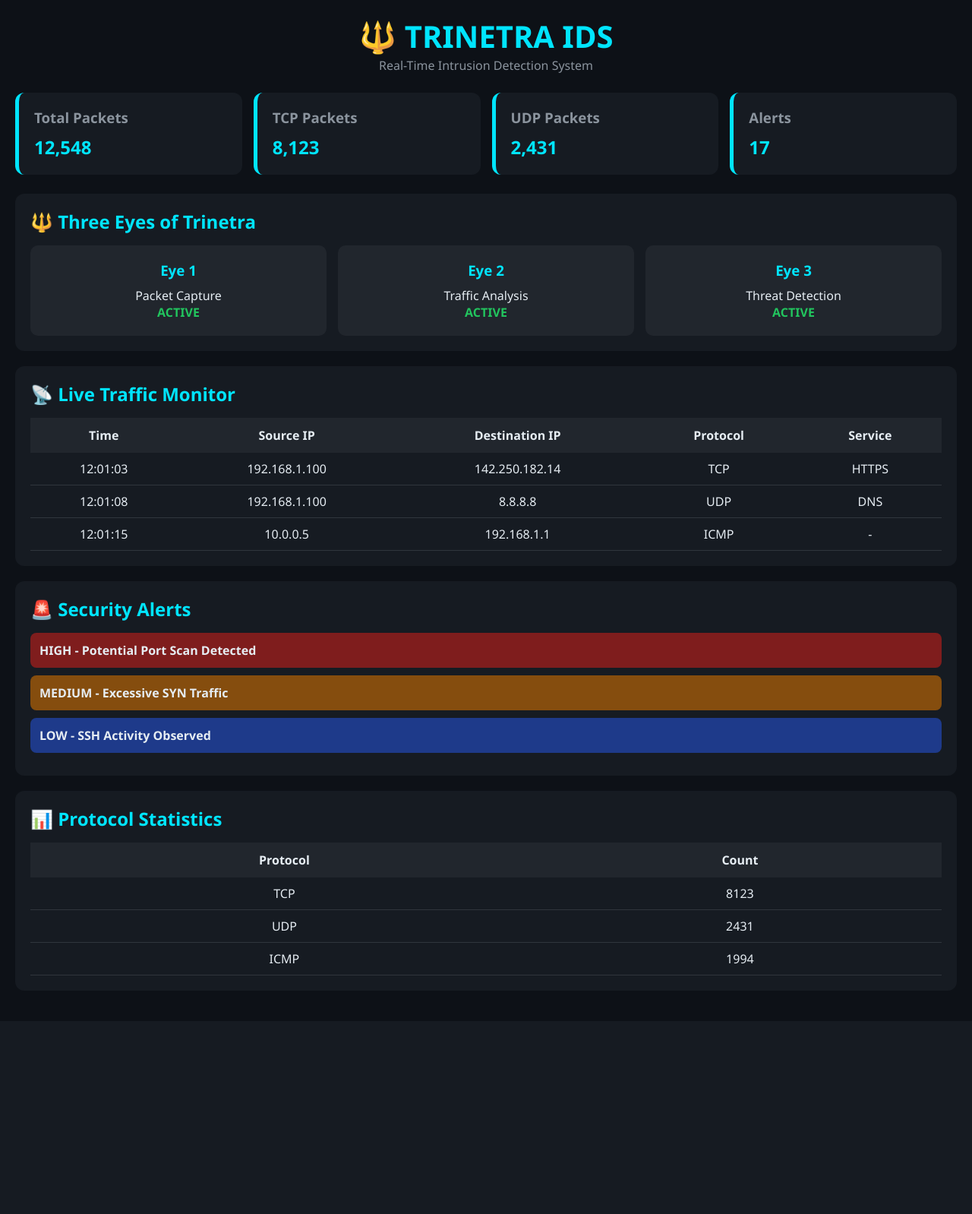
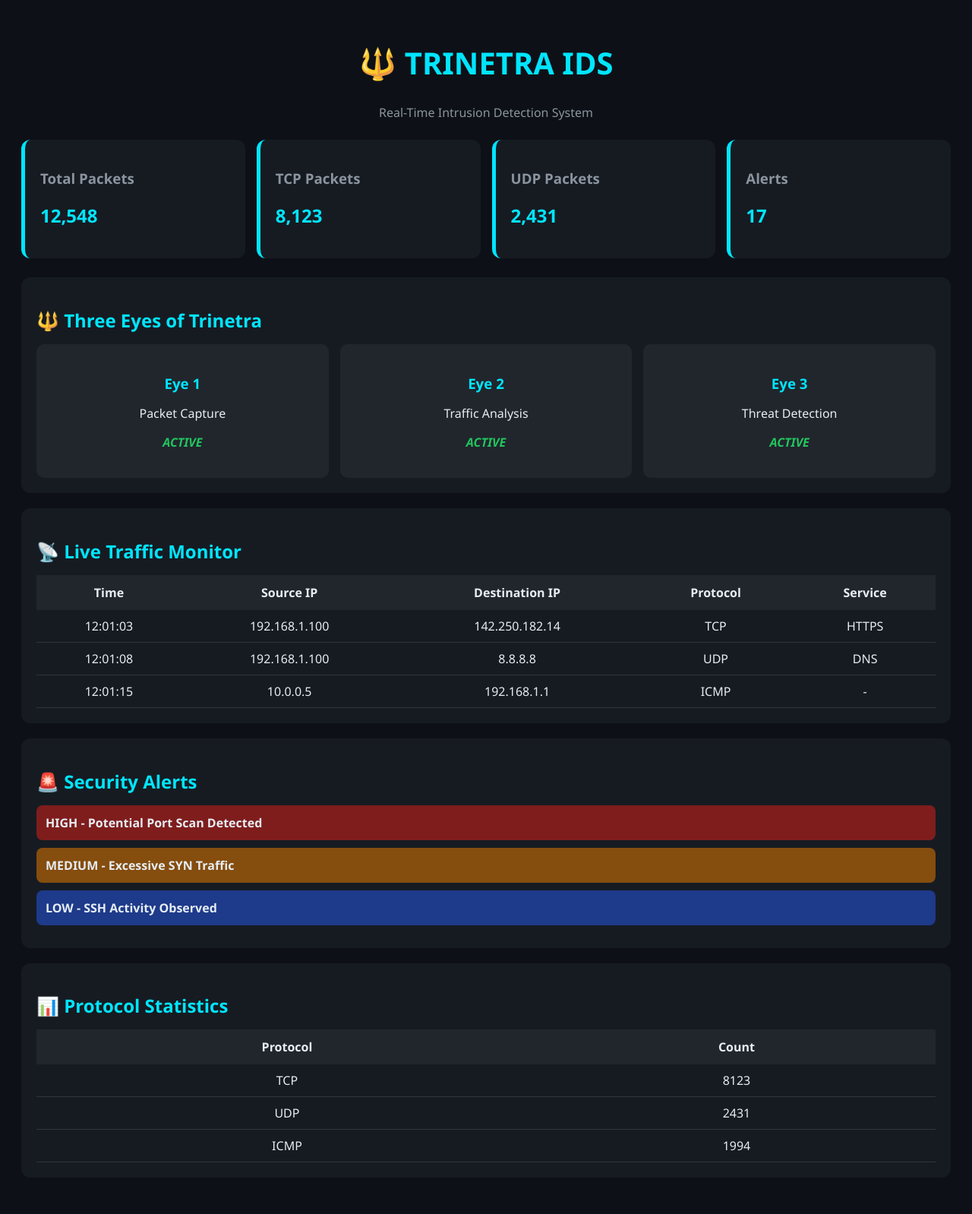
Before and after one commit to NARASIMHAMURTHY4616/Trinetra-IDS, a Python web app: template templates/dashboard.html in a window 1280 px wide. Shown: the whole page at 76% size. Before the commit the page ends 1284 px from the top, so only its background shows below. Run offline with Jinja, Linux system fonts and the light colour scheme; the template is opened without the code that fills it, so the values that code supplies are empty.

Commit message:
Improved dashboard UI
Co-authored-by: ANUSHA Ganisetti <anusha21437@gmail.com>

```diff
--- a/templates/dashboard.html
+++ b/templates/dashboard.html
@@ -7,7 +7,7 @@
 
 <style>
 *{
-    margin:0;
+    margin:10;
     padding:0;
     box-sizing:border-box;
     font-family:Segoe UI,sans-serif;
@@ -124,6 +124,7 @@
 .status{
     color:#22c55e;
     font-weight:bold;
+    font-style:italic;
 }
 </style>
 </head>
```
